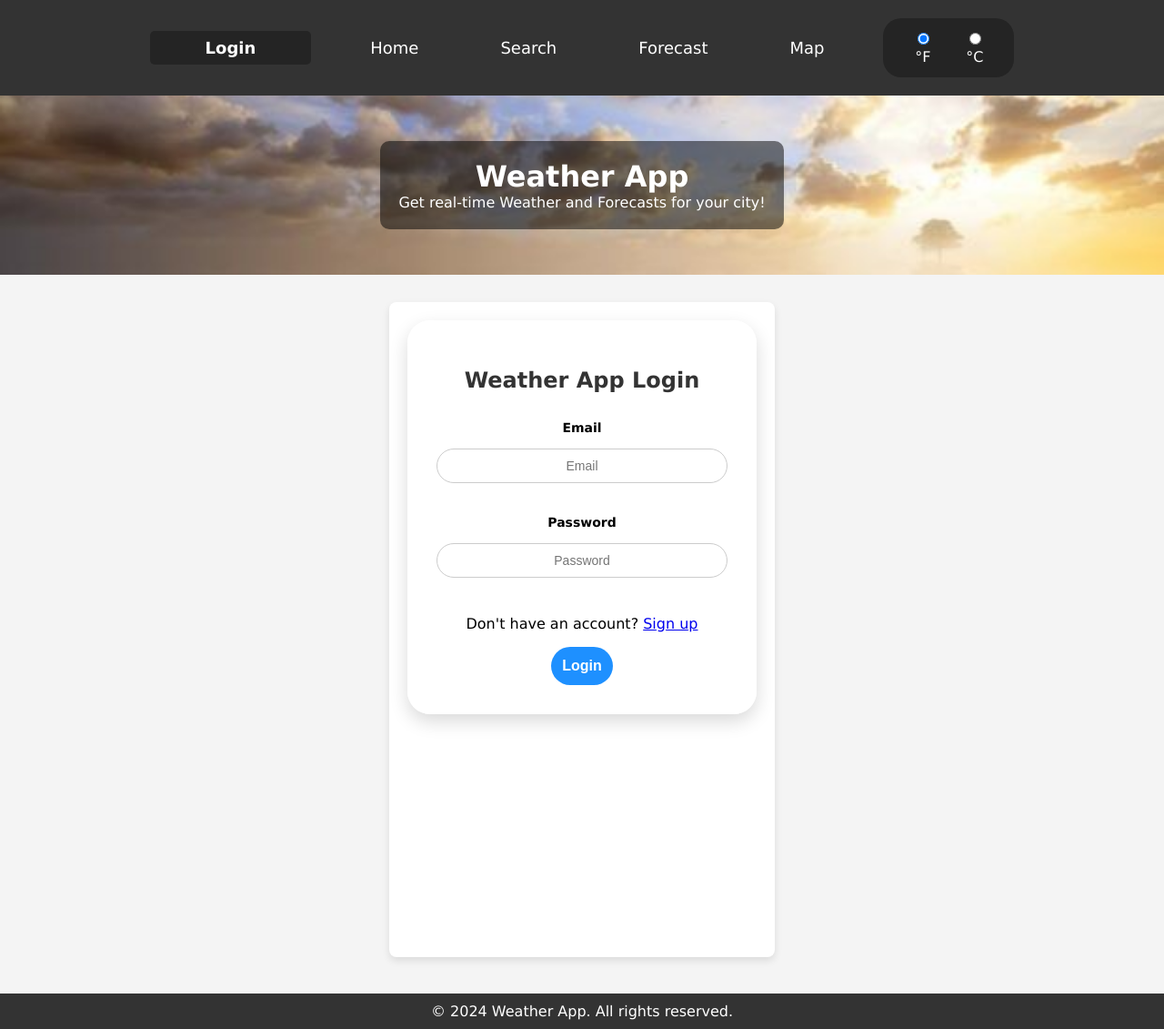
After one commit to geechi653/itsc-4155-project3, a Flask app: page /login in a window 1280 px wide. The commit adds this page. Shown: the whole page at 91% size. Run offline with Flask 3, Linux system fonts and the light colour scheme.

Commit message:
Sign-up and Login UI
Added signup.html, login.html, and login/signup functions in app.py

```diff
--- a/app.py
+++ b/app.py
@@ -116,6 +116,18 @@ def internal_server_error(e):
 def home():
     unit = request.args.get('unit', 'imperial')
     return render_template('home.html', unit=unit)
+
+@app.route('/signup', methods=['POST', 'GET'])
+def signup():
+    if request.method == 'POST':
+        return render_template('home.html')
+    return render_template('signup.html')
+
+@app.route('/login', methods=['GET', 'POST'])
+def login():
+    if request.method == 'POST':
+        return render_template('home.html')
+    return render_template('login.html')
 
 @app.route('/search', methods=['GET', 'POST'])
 def search():
--- a/static/style.css
+++ b/static/style.css
@@ -375,3 +375,153 @@ footer {
 .aqi-poor { background-color: red; }
 .aqi-very-poor { background-color: purple; }
 .aqi-unavailable { background-color: gray; }
+
+/* Login CSS */
+.auth-links{
+    float: right;
+    margin: 0 20px;
+    color: white;
+    padding: 3px;
+  }
+
+  .login-container {
+    background: rgba(255, 255, 255, 0.95);
+    padding: 2rem;
+    width: 320px;
+    border-radius: 25px;
+    box-shadow: 0 8px 20px rgba(0, 0, 0, 0.15);
+    display: flex;
+    flex-direction: column;
+    align-items: center;
+  }
+
+  /* Form Styling */
+  .login-form {
+    width: 100%;
+  }
+
+  .login-form h2 {
+    text-align: center;
+    margin-bottom: 2rem;
+    color: #333;
+    font-weight: 600;
+  }
+
+  /* Input Group with Rounded Input Fields */
+  .input-group {
+    margin-bottom: 1.5rem;
+    width: 100%;
+  }
+
+  .input-group input {
+    width: 100%;
+    padding: 0.75rem;
+    border-radius: 20px;
+    border: 1px solid #ddd;
+    outline: none;
+    font-size: 1rem;
+    transition: border-color 0.2s ease-in-out;
+  }
+
+  .input-group input:focus {
+    border-color: #1e90ff;
+  }
+
+
+   .login-button button {
+    width: 100%;
+    max-width: 260px; /* Set a max width for the button to make it longer */
+    padding: 0.75rem;
+    background-color: #1e90ff;
+    color: #fff;
+    border: none;
+    border-radius: 25px;
+    cursor: pointer;
+    font-weight: bold;
+    font-size: 1rem;
+    transition: background-color 0.3s ease, transform 0.1s ease-in-out;
+    margin: 0 auto; /* Center the button */
+    display: block;
+  }
+
+  .login-button button:hover {
+    background-color: #0066cc;
+  }
+
+  .login-button button:active {
+    transform: scale(0.98);
+  }
+
+  .auth-links {
+    font-size: 18px;
+    font-weight: bold;
+    color: #ffffff;
+    background-color: rgba(0, 0, 0, 0.3); /* Bootstrap blue, adjust as needed */
+    padding: 8px 16px;
+    border-radius: 5px;
+    text-decoration: none;
+}
+
+.auth-links:hover {
+    background-color: rgba(255, 255, 255, 0.2); /* Darker blue for hover effect */
+    color: #ffffff;
+    text-decoration: underline;
+}
+
+/* Signup */
+
+.signup-form {
+    width: 350px;
+    padding: 20px;
+    background-color: #fff;
+    border-radius: 10px;
+    box-shadow: 0 4px 8px rgba(0, 0, 0, 0.2);
+    text-align: center;
+}
+
+.signup-form h2 {
+    margin-bottom: 20px;
+    font-size: 24px;
+}
+
+.input-group {
+    margin-bottom: 15px;
+    text-align: left;
+}
+
+.input-group label {
+    display: block;
+    font-size: 14px;
+    font-weight: bold;
+    margin-bottom: 5px;
+}
+
+.input-group input {
+    width: 100%;
+    padding: 10px;
+    font-size: 14px;
+    border: 1px solid #ccc;
+    border-radius: 25px;
+    outline: none;
+}
+
+.input-group input:focus {
+    border-color: #007bff;
+}
+
+.auth-button {
+    width: 100%;
+    padding: 10px;
+    background-color: #007bff;
+    color: #fff;
+    font-size: 16px;
+    font-weight: bold;
+    border: none;
+    border-radius: 30px; /* Increased border-radius for a more rounded look */
+    cursor: pointer;
+    transition: background-color 0.3s ease;
+}
+
+.auth-button:hover {
+    background-color: #0056b3;
+}
--- a/templates/base.html
+++ b/templates/base.html
@@ -9,6 +9,9 @@
 <body>
     <nav>
         <ul>
+            <div class="auth-links">
+                <li><a href="{{ url_for('login') }}">Login</a></li>
+            </div>
             <li><a href="{{ url_for('home') }}">Home</a></li>
             <li><a href="{{ url_for('search') }}">Search</a></li>
             <li><a href="{{ url_for('forecast') }}">Forecast</a></li>
--- /dev/null
+++ b/templates/login.html
@@ -0,0 +1,23 @@
+{% extends 'base.html' %}
+{% block title %}Search - Weather App{% endblock %}
+{% block header %}Search Weather{% endblock %}
+{% block content %}
+
+<div class="login-container">
+    <h2>Weather App Login</h2>
+    <form class="login-form">
+      <div class="input-group">
+        <label type="email" for="username">Email</label>
+        <input type="text" id="username" placeholder="Email" required>
+      </div>
+      <div class="input-group">
+        <label for="password">Password</label>
+        <input type="password" id="password" placeholder="Password" required>
+      </div>
+      <p>Don't have an account? <a href="{{ url_for('signup') }}">Sign up</a></p>
+      <div class="login-button">
+        <button class="auth-button" type="submit">Login</button>
+      </div>
+    </form>
+  </div>
+{% endblock %}
```
Also changed, not shown: templates/signup.html (added, +31 -0 lines), weather_history.db (added).
